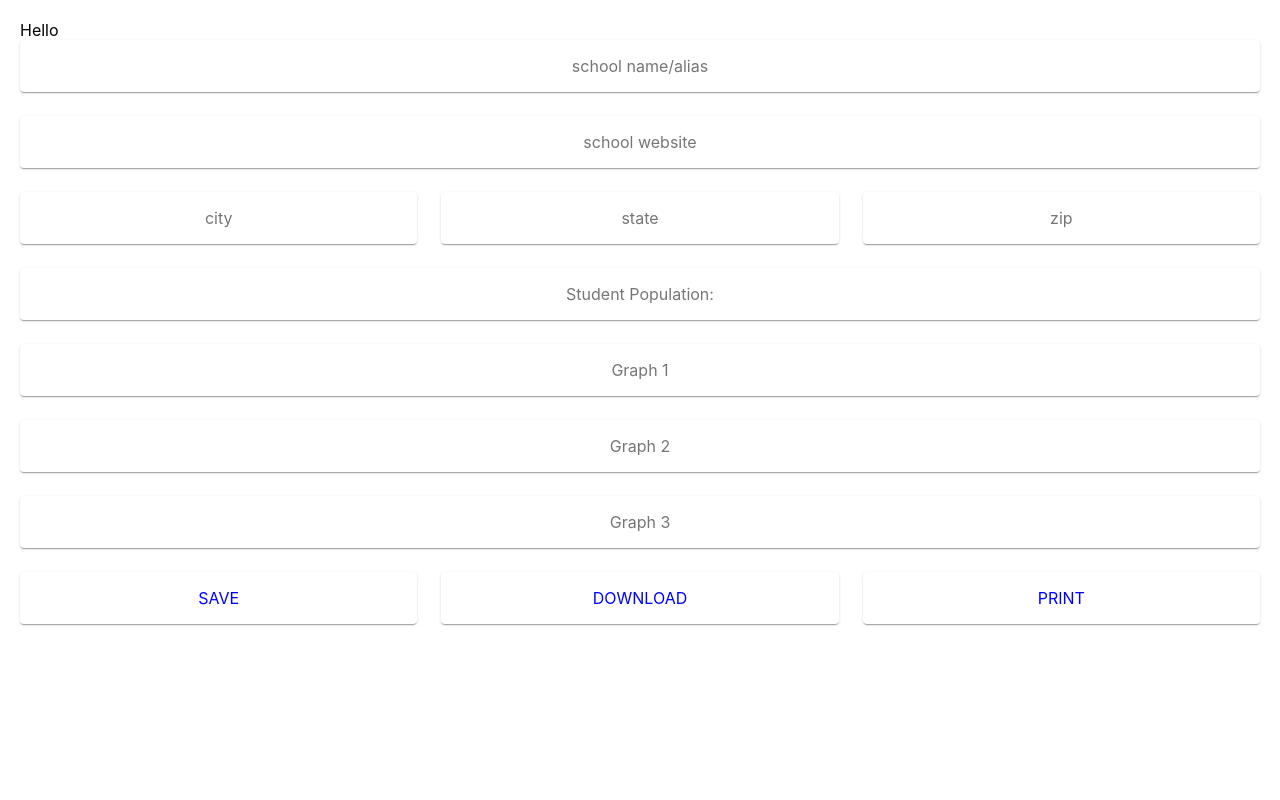
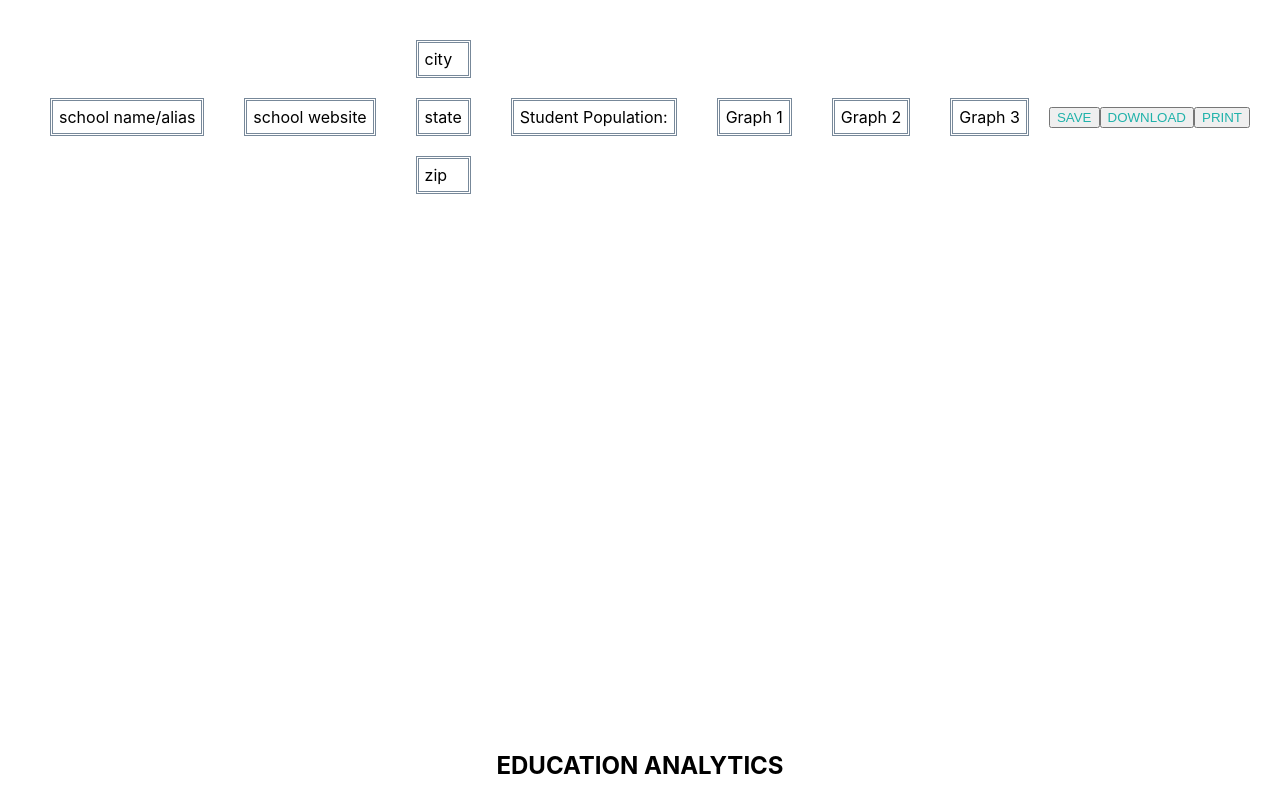
Before and after one commit to shelbygluck/education_analytics, a React (Create React App) app: page / in a window 1280 px wide. Built offline with nearby package versions, Linux system fonts and the light colour scheme.

Commit message:
transitioned to vanilla htmlcss from material-ui

```diff
--- a/src/App.js
+++ b/src/App.js
@@ -1,92 +1,41 @@
-import React from 'react';
+import React, {Component} from 'react';
 import logo from './logo.svg';
 import './App.css';
-import { makeStyles } from '@material-ui/core/styles';
-import Paper from '@material-ui/core/Paper';
-import Grid from '@material-ui/core/Grid';
-import Button from '@material-ui/core/Grid';
 
+class App extends Component {
+  constructor(props) {
+    super(props)
+    this.state = {
+    }
+  }
 
-  const useStyles = makeStyles((theme) => ({
-    root: {
-      flexGrow: 1,
-    },
-    paper: {
-      padding: theme.spacing(2),
-      textAlign: 'center',
-      color: theme.palette.text.secondary,
-    },
-  }));
+  comopnentDidMount() {
 
-function App() {
-  const classes = useStyles();
-
-  return (
-    <div id="main">Hello
-    <div className={classes.root}>
-    <Grid container spacing={3}>
-      <Grid item xs={12}>
-        <Paper className={classes.paper}>school name/alias</Paper>
-      </Grid>
-      <Grid item xs={12}>
-        <Paper className={classes.paper}>school website</Paper>
-      </Grid>
-      <Grid item xs={4}>
-        <Paper className={classes.paper}>city</Paper>
-      </Grid>
-      <Grid item xs={4}>
-        <Paper className={classes.paper}>state</Paper>
-      </Grid>
-      <Grid item xs={4}>
-        <Paper className={classes.paper}>zip</Paper>
-      </Grid>
-      <Grid item xs={12}>
-        <Paper className={classes.paper}>Student Population: </Paper>
-      </Grid>
-      <Grid item xs={12}>
-        <Paper className={classes.paper}>Graph 1</Paper>
-      </Grid>
-      <Grid item xs={12}>
-        <Paper className={classes.paper}>Graph 2</Paper>
-      </Grid>
-      <Grid item xs={12}>
-        <Paper className={classes.paper}>Graph 3</Paper>
-      </Grid>
-      <Grid item xs={4}>
-        <Paper className={classes.paper}>
-          <Button onClick={() => {alert('save')}} className="button" variant="contained">SAVE</Button>
-        </Paper>
-      </Grid>
-      <Grid item xs={4}>
-      <Paper className={classes.paper}>
-          <Button onClick={() => {alert('download')}} className="button" variant="contained">DOWNLOAD</Button>
-        </Paper>
-      </Grid>
-      <Grid item xs={4}>
-      <Paper className={classes.paper}>
-          <Button onClick={() => {alert('print')}} className="button" variant="contained">PRINT</Button>
-        </Paper>
-      </Grid>
-    </Grid>
-  </div>
-  </div>
-    // <div className="App">
-    //   <header className="App-header">
-    //     <img src={logo} className="App-logo" alt="logo" />
-    //     <p>
-    //       Edit <code>src/App.js</code> and save to reload.
-    //     </p>
-    //     <a
-    //       className="App-link"
-    //       href="https://reactjs.org"
-    //       target="_blank"
-    //       rel="noopener noreferrer"
-    //     >
-    //       Learn React
-    //     </a>
-    //   </header>
-    // </div>
-  );
+  }
+  render() {
+    return (
+      <div id="main">
+      <div id="container">
+        <p className="small">school name/alias</p>
+        <p className="small">school website</p>
+         <div className="rowMultiples">
+           <p className="small">city</p>
+           <p className="small">state</p>
+           <p className="small">zip</p>
+         </div>
+         <p className="small">Student Population: </p>
+         <p className="large">Graph 1</p>
+         <p className="large">Graph 2</p>
+         <p className="large">Graph 3</p>
+         <div className="rowMultiples">
+            <button onClick={() => {alert('save')}} className="button">SAVE</button>
+            <button onClick={() => {alert('download')}} className="button">DOWNLOAD</button>
+            <button onClick={() => {alert('print')}} className="button" >PRINT</button>
+         </div>
+      </div>
+      <h2 id="bottomLogo">EDUCATION ANALYTICS</h2>
+      </div>
+  )}
 }
 
-export default App;
+export default App
--- a/src/index.css
+++ b/src/index.css
@@ -15,14 +15,46 @@ code {
 #main {
   display: flex;
   flex-direction: column;
-  /* align-items: center; */
-  padding: 20px;
+  align-items: center;
+}
+#bottomLogo {
+  position: fixed;
+  bottom: 0;
 }
 
+#container {
+  display: flex;
+  flex-direction: row;
+  flex-grow: 1;
+  flex-wrap: wrap;
+  justify-content: center;
+  align-items: center;
+  margin: 20px;
+}
+
+.small {
+  display: flex;
+  margin: 20px;
+  padding: 6px;
+  border-style: double;
+  flex-grow: 1;
+  border-color: lightslategray;
+}
+
+.large {
+  display: flex;
+  margin: 20px;
+  padding: 6px;
+  border-style: double;
+  flex-grow: 3;
+  border-color: lightslategray;
+}
+
+
 .button {
-  color: blue;
+  color: lightseagreen;
 }
 
 .button:hover {
-  color: red;
+  color: lightcoral;
 }
```
